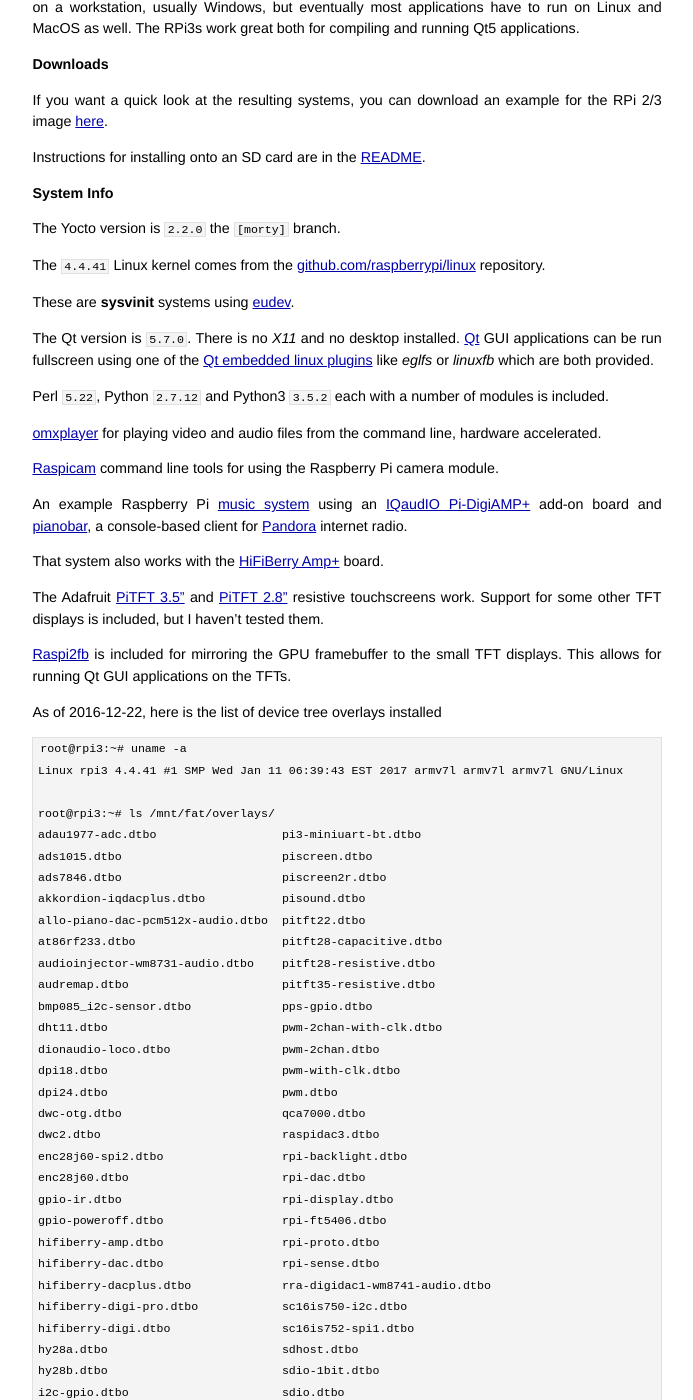
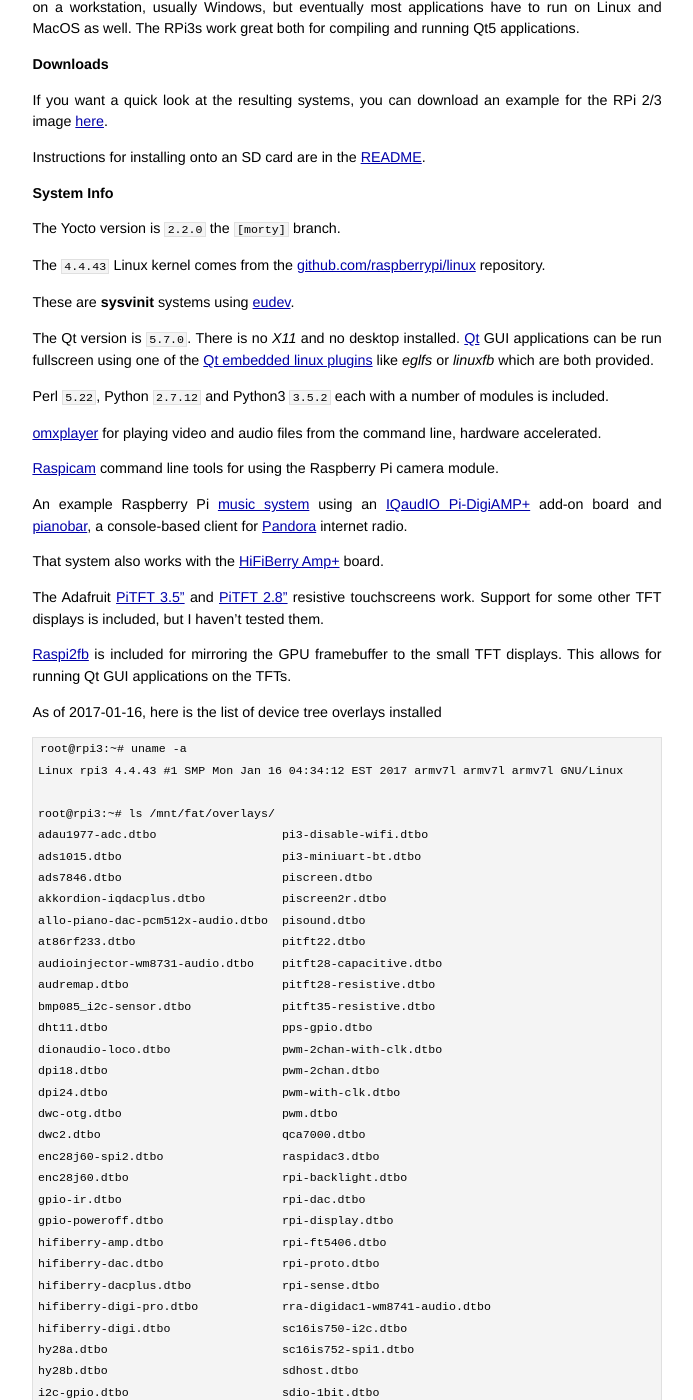
Before and after one commit to jumpnow/jumpnowtek-site, a Jekyll site: the page built from _posts/2015-12-04-Raspberry-Pi-Systems-with-Yocto.md, in a window 1280 px wide and 1400 px high, scrolled down 1333 px. Shown: the whole window, without its empty margins (293-986 px from the left). Built offline with Jekyll 4.4.1, drawn with Linux system fonts in a browser that asks for light colours; some of the changed text lies outside the part shown.

Commit message:
Update kernel for rpi yocto

```diff
--- a/_posts/2015-12-04-Raspberry-Pi-Systems-with-Yocto.md
+++ b/_posts/2015-12-04-Raspberry-Pi-Systems-with-Yocto.md
@@ -2,7 +2,7 @@
 layout: post
 title: Building Raspberry Pi Systems with Yocto
 description: "Building customized systems for the Raspberry Pi using tools from the Yocto Project"
-date: 2017-01-11 09:50:00
+date: 2017-01-16 05:33:00
 categories: rpi
 tags: [linux, rpi, yocto, rpi2, rpi3, rpi zero, rpi compute]
 ---
@@ -25,7 +25,7 @@
 
 I am using the Yocto [meta-raspberrypi][meta-raspberrypi] layer, but have updated recipes for the Linux kernel, [gpu firmware][firmware-repo] and some [userland][userland-repo] components.
 
-I have done some testing with the following boards using the `4.4.41` kernel
+I have done some testing with the following boards using the `4.4.43` kernel
 
 * [RPi3][rpi3-b]
 * [RPi2][rpi2-b] including the `Model B v1.2`
@@ -67,7 +67,7 @@
 
 The Yocto version is `2.2.0` the `[morty]` branch.
 
-The `4.4.41` Linux kernel comes from the [github.com/raspberrypi/linux][rpi-kernel] repository.
+The `4.4.43` Linux kernel comes from the [github.com/raspberrypi/linux][rpi-kernel] repository.
 
 These are **sysvinit** systems using [eudev][eudev].
 
@@ -87,64 +87,65 @@
 
 [Raspi2fb][raspi2fb] is included for mirroring the GPU framebuffer to the small TFT displays. This allows for running Qt GUI applications on the TFTs.
 
-As of 2016-12-22, here is the list of device tree overlays installed
+As of 2017-01-16, here is the list of device tree overlays installed
 
     root@rpi3:~# uname -a
-    Linux rpi3 4.4.41 #1 SMP Wed Jan 11 06:39:43 EST 2017 armv7l armv7l armv7l GNU/Linux
+    Linux rpi3 4.4.43 #1 SMP Mon Jan 16 04:34:12 EST 2017 armv7l armv7l armv7l GNU/Linux
 
     root@rpi3:~# ls /mnt/fat/overlays/
-    adau1977-adc.dtbo                  pi3-miniuart-bt.dtbo
-    ads1015.dtbo                       piscreen.dtbo
-    ads7846.dtbo                       piscreen2r.dtbo
-    akkordion-iqdacplus.dtbo           pisound.dtbo
-    allo-piano-dac-pcm512x-audio.dtbo  pitft22.dtbo
-    at86rf233.dtbo                     pitft28-capacitive.dtbo
-    audioinjector-wm8731-audio.dtbo    pitft28-resistive.dtbo
-    audremap.dtbo                      pitft35-resistive.dtbo
-    bmp085_i2c-sensor.dtbo             pps-gpio.dtbo
-    dht11.dtbo                         pwm-2chan-with-clk.dtbo
-    dionaudio-loco.dtbo                pwm-2chan.dtbo
-    dpi18.dtbo                         pwm-with-clk.dtbo
-    dpi24.dtbo                         pwm.dtbo
-    dwc-otg.dtbo                       qca7000.dtbo
-    dwc2.dtbo                          raspidac3.dtbo
-    enc28j60-spi2.dtbo                 rpi-backlight.dtbo
-    enc28j60.dtbo                      rpi-dac.dtbo
-    gpio-ir.dtbo                       rpi-display.dtbo
-    gpio-poweroff.dtbo                 rpi-ft5406.dtbo
-    hifiberry-amp.dtbo                 rpi-proto.dtbo
-    hifiberry-dac.dtbo                 rpi-sense.dtbo
-    hifiberry-dacplus.dtbo             rra-digidac1-wm8741-audio.dtbo
-    hifiberry-digi-pro.dtbo            sc16is750-i2c.dtbo
-    hifiberry-digi.dtbo                sc16is752-spi1.dtbo
-    hy28a.dtbo                         sdhost.dtbo
-    hy28b.dtbo                         sdio-1bit.dtbo
-    i2c-gpio.dtbo                      sdio.dtbo
-    i2c-mux.dtbo                       sdtweak.dtbo
-    i2c-pwm-pca9685a.dtbo              smi-dev.dtbo
-    i2c-rtc.dtbo                       smi-nand.dtbo
-    i2c-sensor.dtbo                    smi.dtbo
-    i2c0-bcm2708.dtbo                  spi-gpio35-39.dtbo
-    i2c1-bcm2708.dtbo                  spi-rtc.dtbo
-    i2s-gpio28-31.dtbo                 spi0-hw-cs.dtbo
-    i2s-mmap.dtbo                      spi1-1cs.dtbo
-    iqaudio-dac.dtbo                   spi1-2cs.dtbo
-    iqaudio-dacplus.dtbo               spi1-3cs.dtbo
-    iqaudio-digi-wm8804-audio.dtbo     spi2-1cs.dtbo
-    justboom-dac.dtbo                  spi2-2cs.dtbo
-    justboom-digi.dtbo                 spi2-3cs.dtbo
-    lirc-rpi.dtbo                      tinylcd35.dtbo
-    mcp23017.dtbo                      uart1.dtbo
-    mcp23s17.dtbo                      vc4-fkms-v3d.dtbo
-    mcp2515-can0.dtbo                  vc4-kms-v3d.dtbo
-    mcp2515-can1.dtbo                  vga666.dtbo
-    mmc.dtbo                           w1-gpio-pullup.dtbo
-    mz61581.dtbo                       w1-gpio.dtbo
-    pi3-act-led.dtbo                   wittypi.dtbo
-    pi3-disable-bt.dtbo
+    adau1977-adc.dtbo                  pi3-disable-wifi.dtbo
+    ads1015.dtbo                       pi3-miniuart-bt.dtbo
+    ads7846.dtbo                       piscreen.dtbo
+    akkordion-iqdacplus.dtbo           piscreen2r.dtbo
+    allo-piano-dac-pcm512x-audio.dtbo  pisound.dtbo
+    at86rf233.dtbo                     pitft22.dtbo
+    audioinjector-wm8731-audio.dtbo    pitft28-capacitive.dtbo
+    audremap.dtbo                      pitft28-resistive.dtbo
+    bmp085_i2c-sensor.dtbo             pitft35-resistive.dtbo
+    dht11.dtbo                         pps-gpio.dtbo
+    dionaudio-loco.dtbo                pwm-2chan-with-clk.dtbo
+    dpi18.dtbo                         pwm-2chan.dtbo
+    dpi24.dtbo                         pwm-with-clk.dtbo
+    dwc-otg.dtbo                       pwm.dtbo
+    dwc2.dtbo                          qca7000.dtbo
+    enc28j60-spi2.dtbo                 raspidac3.dtbo
+    enc28j60.dtbo                      rpi-backlight.dtbo
+    gpio-ir.dtbo                       rpi-dac.dtbo
+    gpio-poweroff.dtbo                 rpi-display.dtbo
+    hifiberry-amp.dtbo                 rpi-ft5406.dtbo
+    hifiberry-dac.dtbo                 rpi-proto.dtbo
+    hifiberry-dacplus.dtbo             rpi-sense.dtbo
+    hifiberry-digi-pro.dtbo            rra-digidac1-wm8741-audio.dtbo
+    hifiberry-digi.dtbo                sc16is750-i2c.dtbo
+    hy28a.dtbo                         sc16is752-spi1.dtbo
+    hy28b.dtbo                         sdhost.dtbo
+    i2c-gpio.dtbo                      sdio-1bit.dtbo
+    i2c-mux.dtbo                       sdio.dtbo
+    i2c-pwm-pca9685a.dtbo              sdtweak.dtbo
+    i2c-rtc.dtbo                       smi-dev.dtbo
+    i2c-sensor.dtbo                    smi-nand.dtbo
+    i2c0-bcm2708.dtbo                  smi.dtbo
+    i2c1-bcm2708.dtbo                  spi-gpio35-39.dtbo
+    i2s-gpio28-31.dtbo                 spi-rtc.dtbo
+    i2s-mmap.dtbo                      spi0-hw-cs.dtbo
+    iqaudio-dac.dtbo                   spi1-1cs.dtbo
+    iqaudio-dacplus.dtbo               spi1-2cs.dtbo
+    iqaudio-digi-wm8804-audio.dtbo     spi1-3cs.dtbo
+    justboom-dac.dtbo                  spi2-1cs.dtbo
+    justboom-digi.dtbo                 spi2-2cs.dtbo
+    lirc-rpi.dtbo                      spi2-3cs.dtbo
+    mcp23017.dtbo                      tinylcd35.dtbo
+    mcp23s17.dtbo                      uart1.dtbo
+    mcp2515-can0.dtbo                  vc4-fkms-v3d.dtbo
+    mcp2515-can1.dtbo                  vc4-kms-v3d.dtbo
+    mmc.dtbo                           vga666.dtbo
+    mz61581.dtbo                       w1-gpio-pullup.dtbo
+    pi3-act-led.dtbo                   w1-gpio.dtbo
+    pi3-disable-bt.dtbo                wittypi.dtbo
 
 I've tested a few
 
+* ads1015
 * hifiberry-amp
 * i2s-mmap
 * iqaudio-dacplus
```
Also changed, not shown: other parts of _posts/2015-12-04-Raspberry-Pi-Systems-with-Yocto.md (+2 -1 lines).
